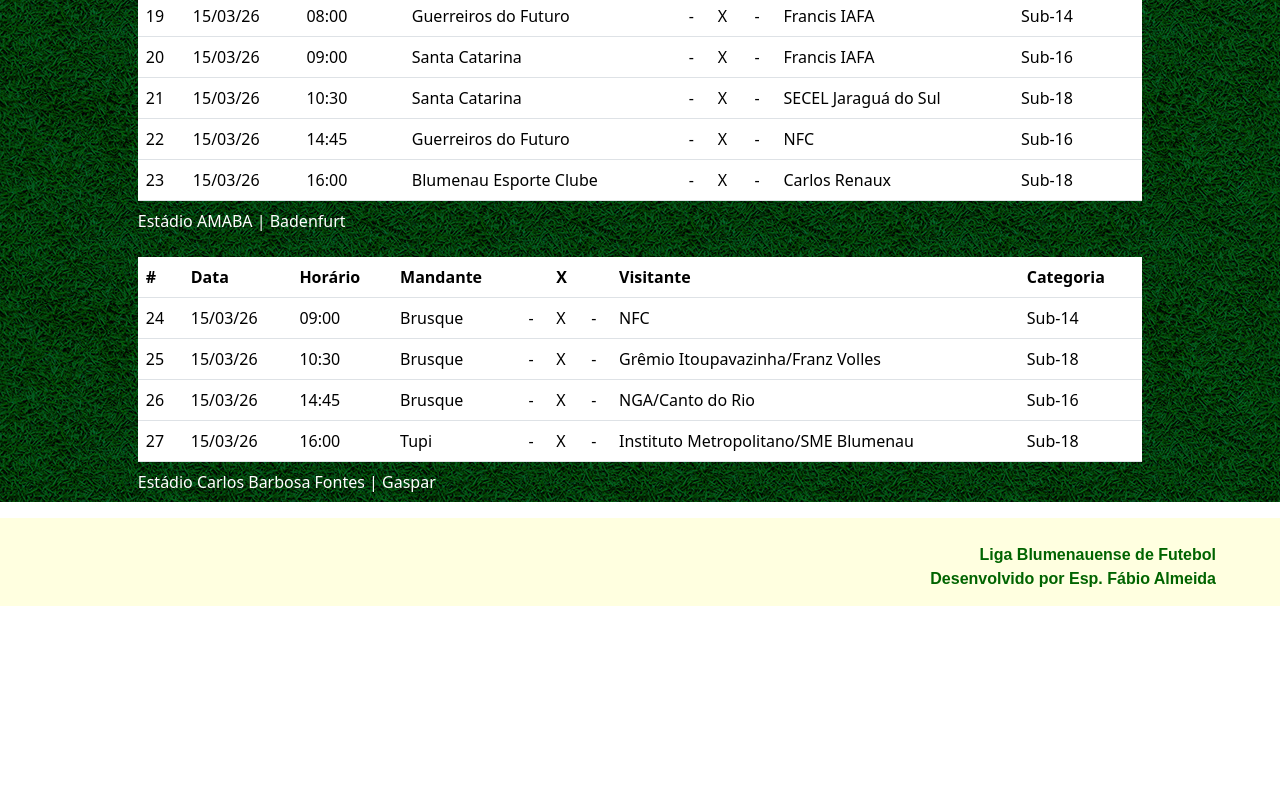
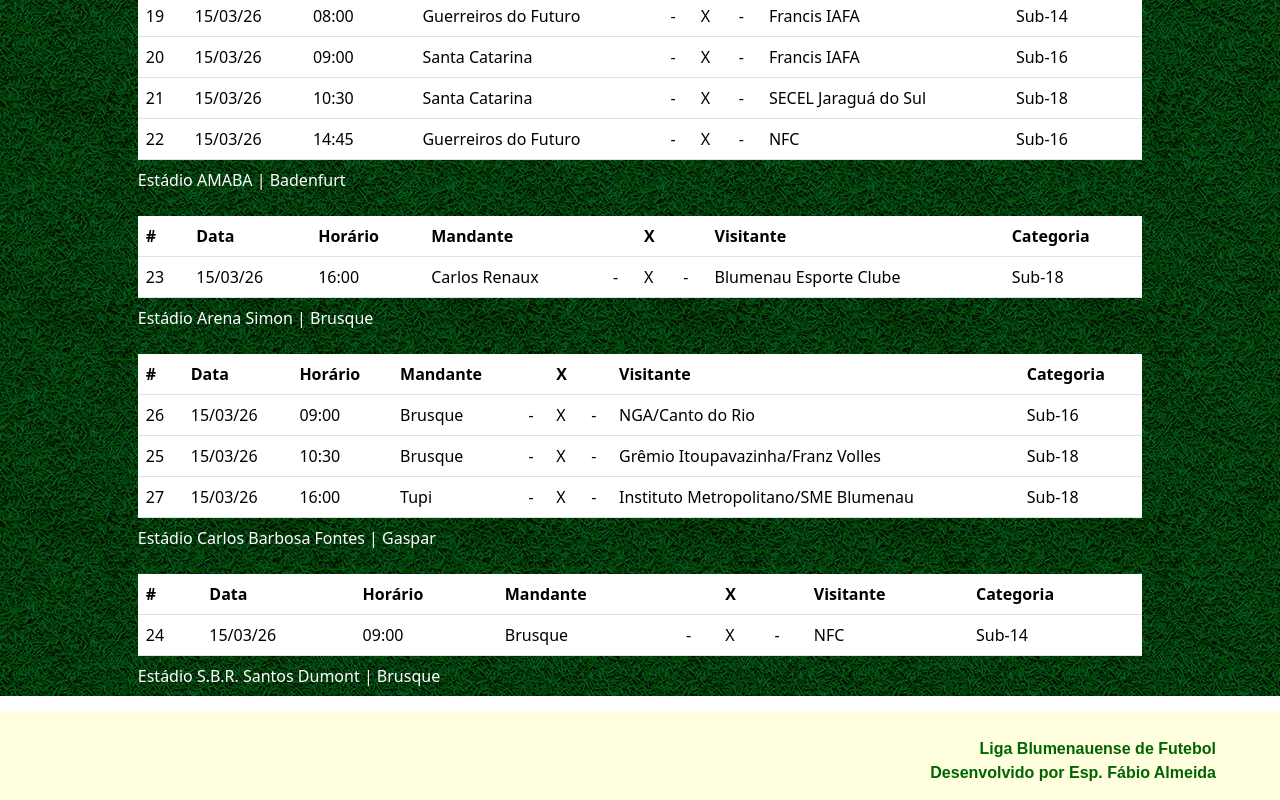
Before and after one commit to espFabioAlmeida/copalbfbase26, an Angular app: page / in a window 1280 px wide. Shown: the part 1928-2728 px from the top of the page. Before the commit the page ends 2534 px from the top, so only its background shows below. Built offline with nearby package versions, Linux system fonts and the light colour scheme.

Commit message:
Mudança na tabela

```diff
--- a/src/app/tabela/tabela.component.html
+++ b/src/app/tabela/tabela.component.html
@@ -384,15 +384,36 @@
                     <td>NFC</td>
                     <td>Sub-16</td>
                 </tr>
+            </tbody>
+        </table>
+    </section>
+
+    <section class="table-responsive-md">
+        <table class="table">
+            <caption class="indicador_tabela">Estádio Arena Simon | Brusque</caption>
+            <thead>
+                <tr>
+                    <th scope="col">#</th>
+                    <th scope="col">Data</th>
+                    <th scope="col">Horário</th>
+                    <th scope="col">Mandante</th>
+                    <th scope="col"></th>
+                    <th scope="col">X</th>
+                    <th scope="col"></th>
+                    <th scope="col">Visitante</th>
+                    <th scope="col">Categoria</th>
+                </tr>
+            </thead>
+            <tbody>
                 <tr>
                     <td>23</td>
                     <td>15/03/26</td>
                     <td>16:00</td>
-                    <td>Blumenau Esporte Clube</td>
+                    <td>Carlos Renaux</td>
                     <td>-</td>
                     <td>X</td>
                     <td>-</td>
-                    <td>Carlos Renaux</td>
+                    <td>Blumenau Esporte Clube</td>
                     <td>Sub-18</td>
                 </tr>
             </tbody>
@@ -402,6 +423,60 @@
     <section class="table-responsive-md">
         <table class="table">
             <caption class="indicador_tabela">Estádio Carlos Barbosa Fontes | Gaspar</caption>
+            <thead>
+                <tr>
+                    <th scope="col">#</th>
+                    <th scope="col">Data</th>
+                    <th scope="col">Horário</th>
+                    <th scope="col">Mandante</th>
+                    <th scope="col"></th>
+                    <th scope="col">X</th>
+                    <th scope="col"></th>
+                    <th scope="col">Visitante</th>
+                    <th scope="col">Categoria</th>
+                </tr>
+            </thead>
+            <tbody>
+                <tr>
+                    <td>26</td>
+                    <td>15/03/26</td>
+                    <td>09:00</td>
+                    <td>Brusque</td>
+                    <td>-</td>
+                    <td>X</td>
+                    <td>-</td>
+                    <td>NGA/Canto do Rio</td>
+                    <td>Sub-16</td>
+                </tr>
+                <tr>
+                    <td>25</td>
+                    <td>15/03/26</td>
+                    <td>10:30</td>
+                    <td>Brusque</td>
+                    <td>-</td>
+                    <td>X</td>
+                    <td>-</td>
+                    <td>Grêmio Itoupavazinha/Franz Volles</td>
+                    <td>Sub-18</td>
+                </tr>
+                <tr>
+                    <td>27</td>
+                    <td>15/03/26</td>
+                    <td>16:00</td>
+                    <td>Tupi</td>
+                    <td>-</td>
+                    <td>X</td>
+                    <td>-</td>
+                    <td>Instituto Metropolitano/SME Blumenau</td>
+                    <td>Sub-18</td>
+                </tr>
+            </tbody>
+        </table>
+    </section>
+
+    <section class="table-responsive-md">
+        <table class="table">
+            <caption class="indicador_tabela">Estádio S.B.R. Santos Dumont | Brusque</caption>
             <thead>
                 <tr>
                     <th scope="col">#</th>
@@ -427,39 +502,6 @@
                     <td>NFC</td>
                     <td>Sub-14</td>
                 </tr>
-                <tr>
-                    <td>25</td>
-                    <td>15/03/26</td>
-                    <td>10:30</td>
-                    <td>Brusque</td>
-                    <td>-</td>
-                    <td>X</td>
-                    <td>-</td>
-                    <td>Grêmio Itoupavazinha/Franz Volles</td>
-                    <td>Sub-18</td>
-                </tr>
-                <tr>
-                    <td>26</td>
-                    <td>15/03/26</td>
-                    <td>14:45</td>
-                    <td>Brusque</td>
-                    <td>-</td>
-                    <td>X</td>
-                    <td>-</td>
-                    <td>NGA/Canto do Rio</td>
-                    <td>Sub-16</td>
-                </tr>
-                <tr>
-                    <td>27</td>
-                    <td>15/03/26</td>
-                    <td>16:00</td>
-                    <td>Tupi</td>
-                    <td>-</td>
-                    <td>X</td>
-                    <td>-</td>
-                    <td>Instituto Metropolitano/SME Blumenau</td>
-                    <td>Sub-18</td>
-                </tr>
             </tbody>
         </table>
     </section>
```
